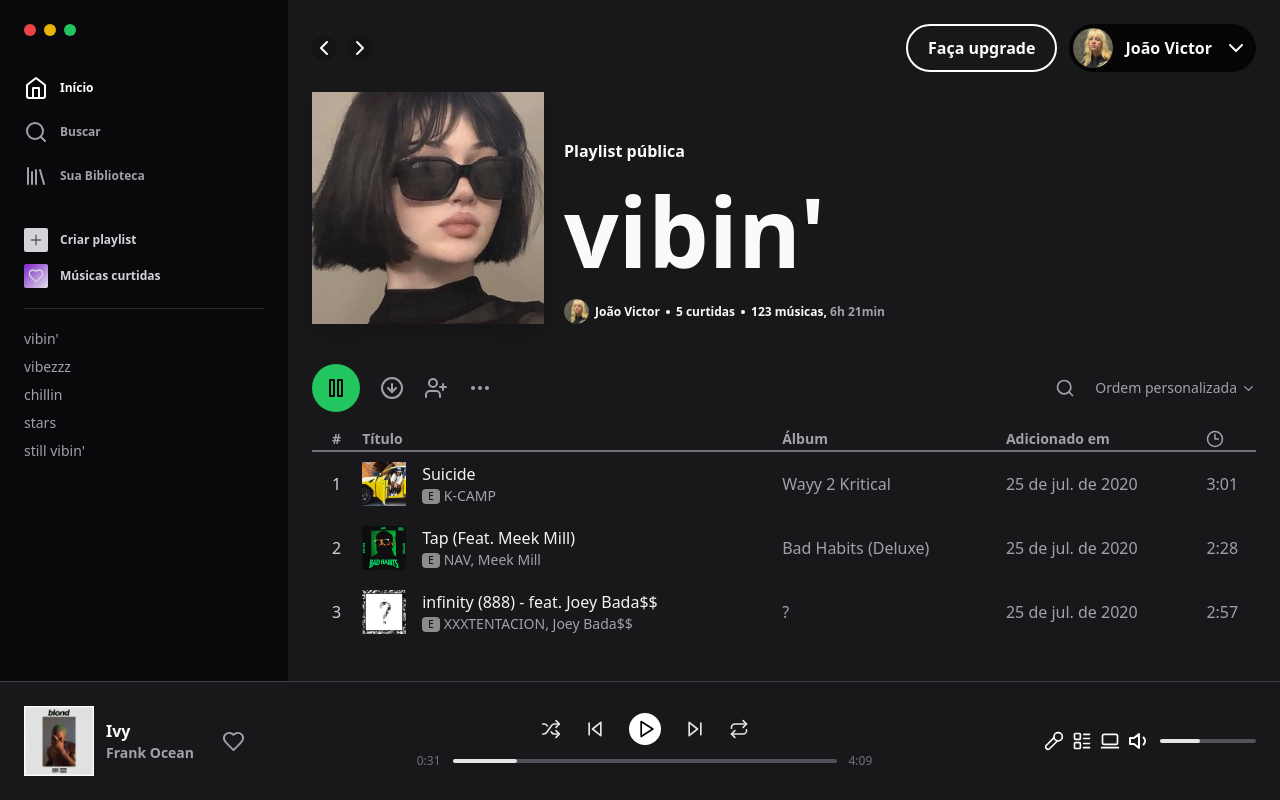
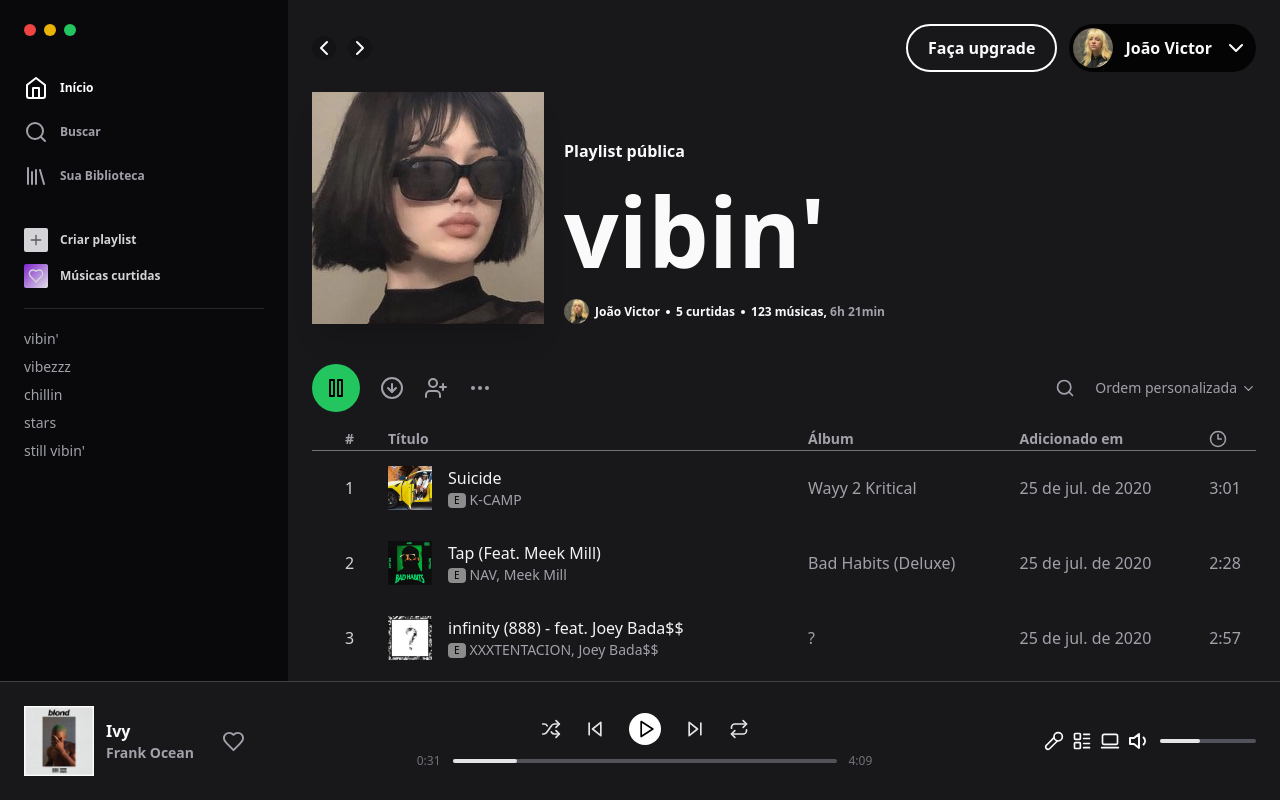
Before and after one commit to joaovictornovais/spotify-clone, a React (Create React App) app: page /playlist in a window 1280 px wide. Built offline with nearby package versions, Linux system fonts and the light colour scheme; the HTML template or start-up script is replaced by a standard one.

Commit message:
hover music

```diff
--- a/src/components/Musics.js
+++ b/src/components/Musics.js
@@ -1,5 +1,5 @@
 import { ArrowDownCircle, ChevronDown, Clock3, MoreHorizontal, Pause, Play, Search, UserPlus } from 'lucide-react'
-import React, { useEffect, useState } from 'react'
+import React, { useState } from 'react'
 
 const Musics = () => {
 
@@ -33,6 +33,8 @@
     },
   ]
 
+  const [isHover, setIsHover] = useState(false);
+
   return (
     <div className="flex flex-col gap-4 mt-10">
       <div className="flex justify-between gap-4">
@@ -51,7 +53,7 @@
         </div>
       </div>
       <table>
-        <thead className="text-zinc-400 text-sm font-normal border-b-2 border-b-zinc-500">
+        <thead className="text-zinc-400 text-sm font-normal border-b-[1px] border-b-zinc-500">
           <tr className="text-left">
             <th className="text-center w-[40px]">#</th>
             <th className="w-[420px]">Título</th>
@@ -62,9 +64,9 @@
         </thead>
         <tbody>
           {
-            vibin.map((musica) => (
-              <tr className="text-zinc-400 hover:bg-white/10" key={musica.id}>
-                <td className="text-center text-zinc-300 p-5 rounded-l-lg">{musica.id}</td>
+            vibin.map((musica, index) => (
+              <tr className="w-[100vw] rounded-lg  text-zinc-400 hover:bg-white/10" onMouseEnter={() => setIsHover(true)} onMouseLeave={() => setIsHover(false)} key={index}>
+                <td className={isHover ? 'flex justify-center items-center h-[75px] w-[75px] px-4 text-center text-zinc-300' : 'text-center h-[75px] w-[75px] text-zinc-300'}>{isHover ? <Play size={24}/> : `${musica.id}`}</td>
                 <td>
                   <div className="flex gap-4 w-11 h-11 items-center">
                     <img src={musica.image} alt="Capa do Álbum"/>
@@ -79,7 +81,7 @@
                 </td>
                 <td>{musica.album}</td>
                 <td>{musica.date}</td>
-                <td className="rounded-r-lg">{musica.time}</td>
+                <td>{musica.time}</td>
               </tr>
             ))
           }
```
